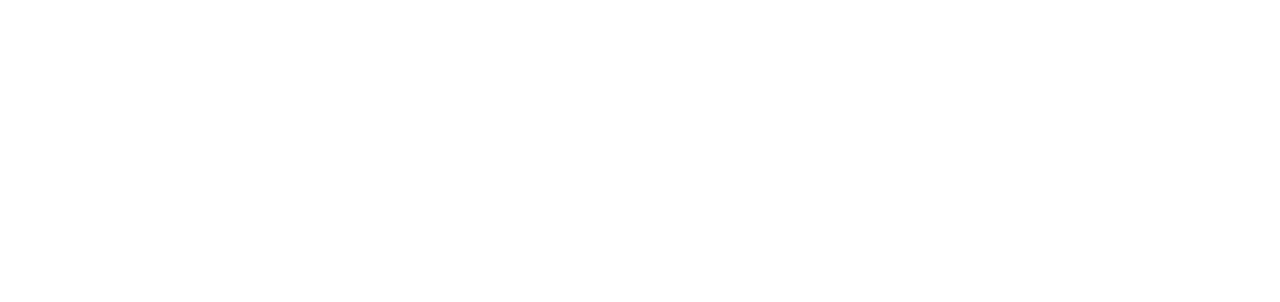
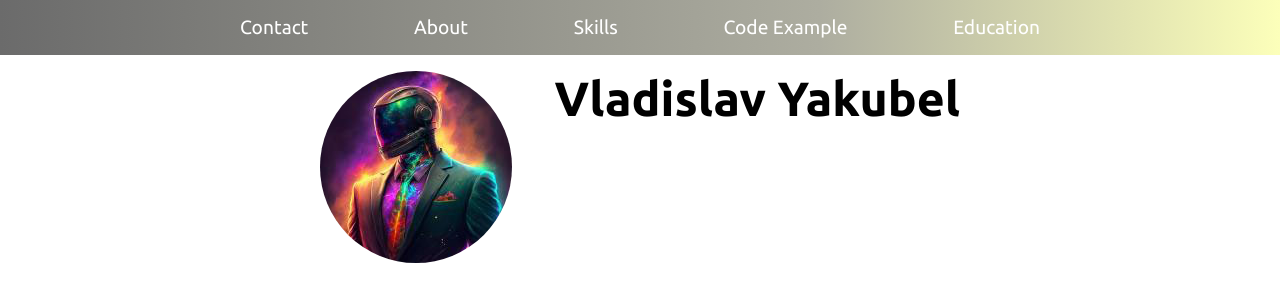
Before and after one commit to iKingsman/rsschool-cv-old, a plain HTML site: page index.html in a window 1280 px wide. Drawn offline with Linux system fonts and the light colour scheme.

Commit message:
feat: add header and main content to page, add style file

```diff
--- /dev/null
+++ b/assets/css/style.css
@@ -0,0 +1,57 @@
+@import url('https://fonts.googleapis.com/css2?family=Ubuntu:ital,wght@0,300;0,400;0,500;0,700;1,300;1,400;1,500;1,700&display=swap');
+
+*,
+*::after,
+*::before {
+    margin: 0;
+    padding: 0;
+    box-sizing: border-box;
+}
+
+body {
+  font-family: 'Ubuntu', sans-serif;
+}
+
+ul {
+  list-style-type: none;
+}
+
+a {
+  text-decoration: none;
+  color: inherit;
+}
+
+.container {
+  width: 75rem;
+  margin: 0 auto;
+}
+
+.navigation {
+  background: linear-gradient(90deg, rgba(107,107,107,1) 0%, rgba(173,173,160,1) 64%, rgba(252,255,186,1) 100%);
+  padding: 1rem 0;
+  font-size: 1.2rem;
+  color: white;
+}
+
+.navigation__list {
+  display: flex;
+  justify-content: space-between;
+  align-items: center;
+  width: 50rem;
+  margin: 0 auto;
+}
+
+.main__content {
+  display: flex;
+  justify-content: space-between;
+  width: 40rem;
+  margin: 1rem auto;
+}
+
+.main__img {
+  border-radius: 50%;
+}
+
+.personal__data {
+  font-size: 3rem;
+}
--- a/index.html
+++ b/index.html
@@ -4,9 +4,31 @@
 <head>
   <meta charset="UTF-8">
   <meta name="viewport" content="width=device-width, initial-scale=1.0">
-  <title>Document</title>
+  <title>CV</title>
+  <link rel="stylesheet" href="./assets/css/style.css">
 </head>
 
-<body></body>
+<body>
+  <header class="navigation">
+    <div class="container">
+      <ul class="navigation__list">
+        <li class="navigation__item"><a href="">Contact</a></li>
+        <li class="navigation__item"><a href="">About</a></li>
+        <li class="navigation__item"><a href="">Skills</a></li>
+        <li class="navigation__item"><a href="">Code Example</a></li>
+        <li class="navigation__item"><a href="">Education</a></li>
+      </ul>
+    </div>
+  </header>
+  <main>
+    <div class="container">
+      <section class="main__content">
+        <img src="./assets/img/avatar.jpg" alt="main-img" class="main__img">
+        <h1 class="personal__data">Vladislav Yakubel</h1>
+      </section>
+    </div>
+    </div>
+  </main>
+</body>
 
 </html>
```
Also changed, not shown: assets/img/avatar.jpg (added).
